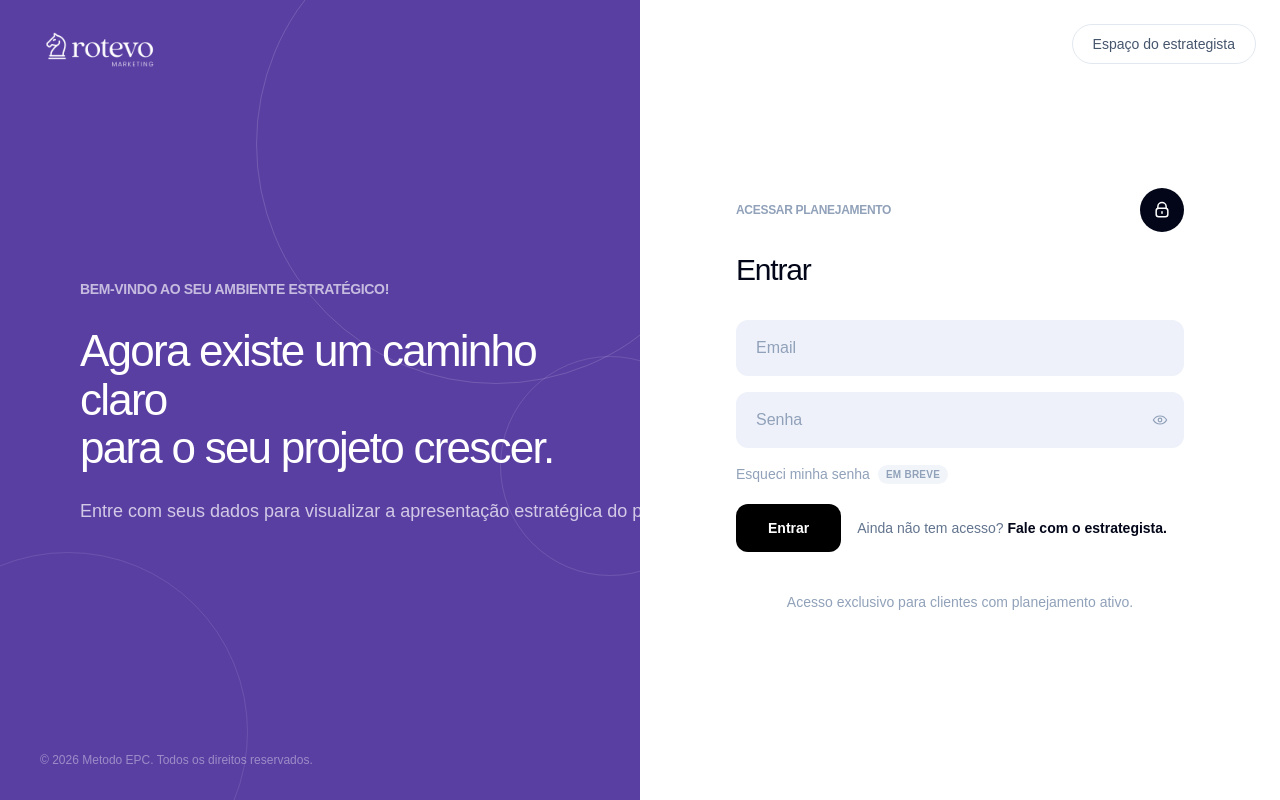
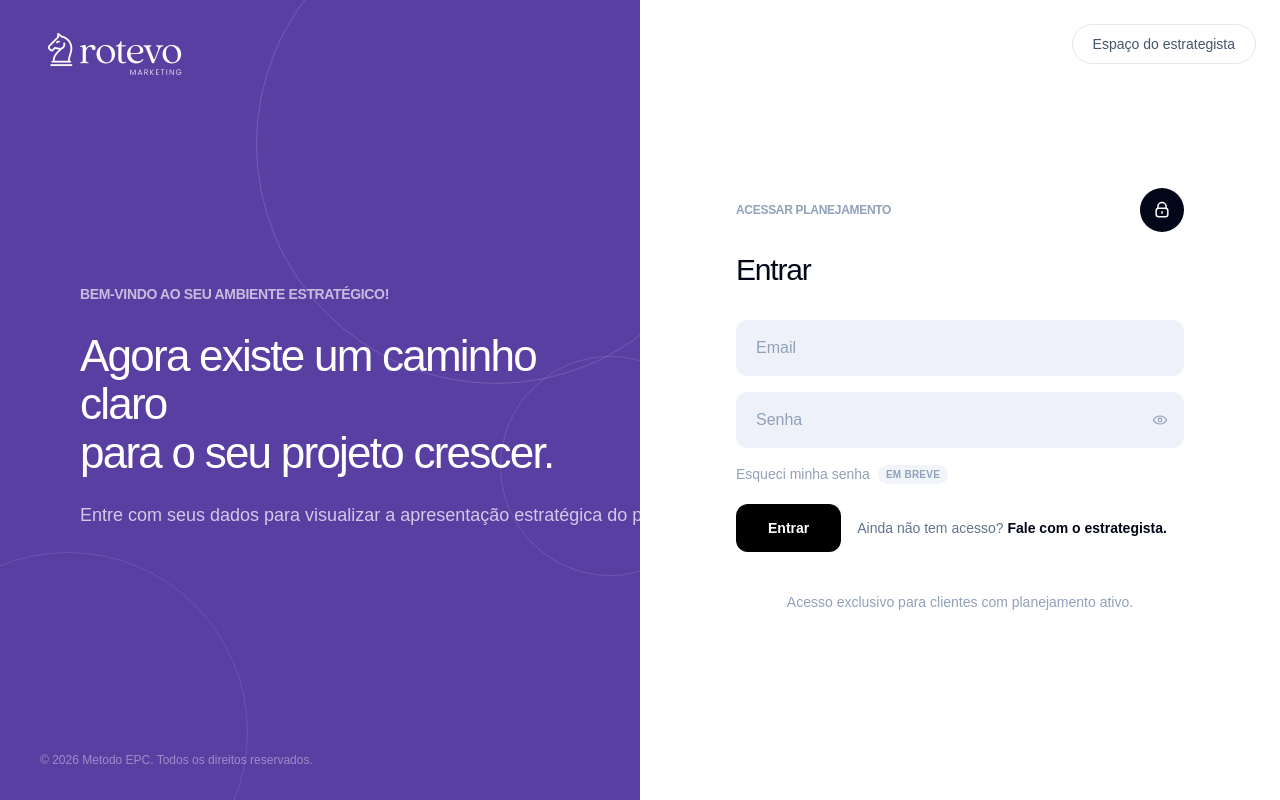
Before and after one commit to rotevo-marketing/metodo-epc, a Next.js app: page / in a window 1280 px wide. Built offline with nearby package versions, Linux system fonts and the light colour scheme; no server answers.

Commit message:
Aumenta logo na página de login

```diff
--- a/src/app/page.tsx
+++ b/src/app/page.tsx
@@ -125,7 +125,7 @@ export default function HomePage() {
         {/* Nav */}
         <header className="relative z-10 flex items-center px-10 py-8">
           <a href="/">
-            <Image src="/brand/logo-light.png" width={120} height={32} alt="Método EPC" />
+            <Image src="/brand/logo-light.png" width={150} height={40} alt="Método EPC" style={{ width: "150px", height: "auto" }} />
           </a>
         </header>
 
```
